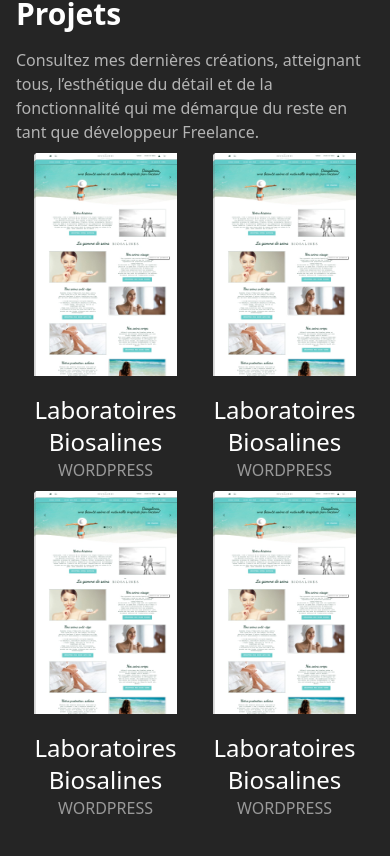
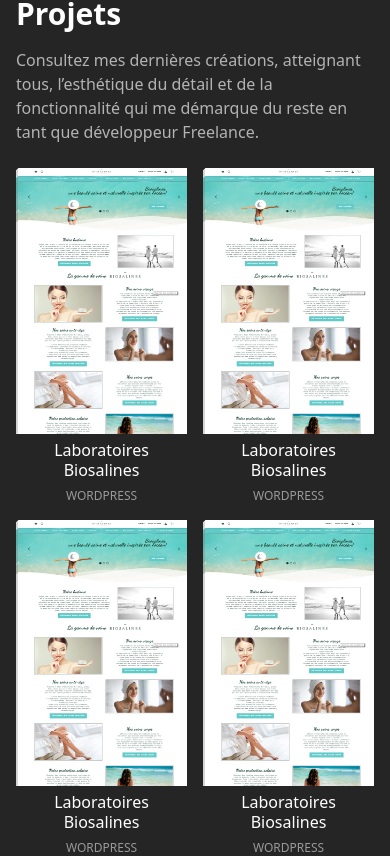
Before and after one commit to akiletour/inrage, a Next.js app: page / in a window 390 px wide. Shown: the part 3327-4183 px from the top of the page. Before the commit the page ends 4147 px from the top, so only its background shows below. Built offline with nearby package versions, Linux system fonts and the light colour scheme.

Commit message:
feat(hp): apply responsive on the last projects

```diff
--- a/components/items/ProjectItem.js
+++ b/components/items/ProjectItem.js
@@ -6,11 +6,11 @@ export default function ProjectItem({ image, title, category }) {
   return (
     <Link href="/">
       <a className="group text-center">
-        <div className="group-hover:scale-110 transition-all block text-center pt-[5%] px-[10%] pb-[7%]">
+        <div className="group-hover:scale-110 transition-all block text-center sm:pt-[5%] sm:px-[10%] sm:pb-[7%]">
           <Image src={image} width={325} height={505} />
         </div>
-        <div className="text-white text-2xl">{title}</div>
-        <div className="uppercase">{category}</div>
+        <div className="text-white text-base leading-5 sm:text-2xl">{title}</div>
+        <div className="text-xs mt-1 sm:text-base md:text-sm lg:text-base uppercase">{category}</div>
       </a>
     </Link>
   );
--- a/pages/index.js
+++ b/pages/index.js
@@ -120,7 +120,7 @@ export default function Home() {
           title="Projets"
         />
 
-        <div className="grid grid-cols-2 md:grid-cols-4">
+        <div className="mt-3 sm:mt-0 grid gap-2 sm:gap-0 grid-cols-2 md:grid-cols-4">
           <ProjectItem
             image="/images/portfolio/biosalines-3d.jpeg"
             title="Laboratoires Biosalines"
```
